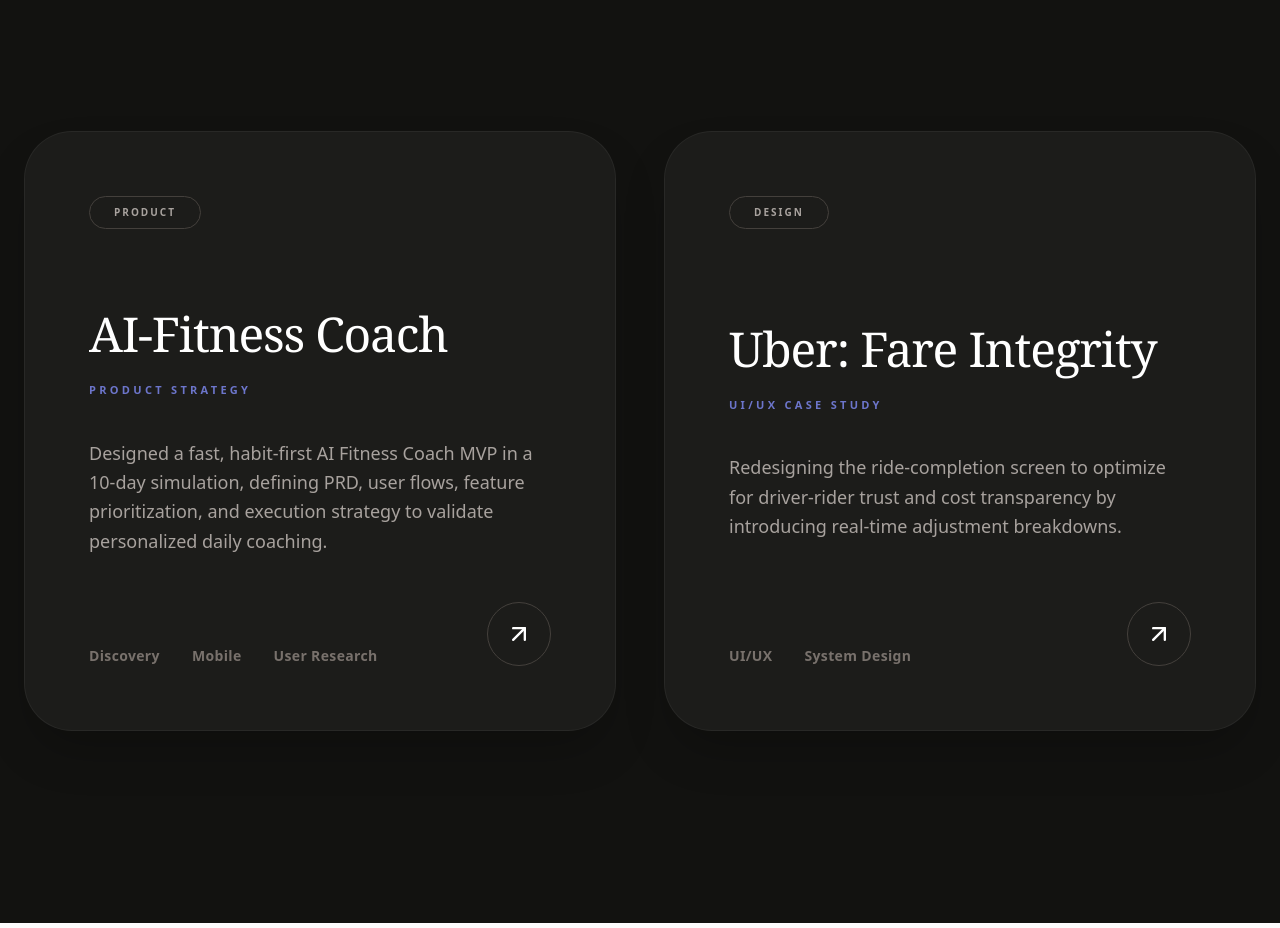
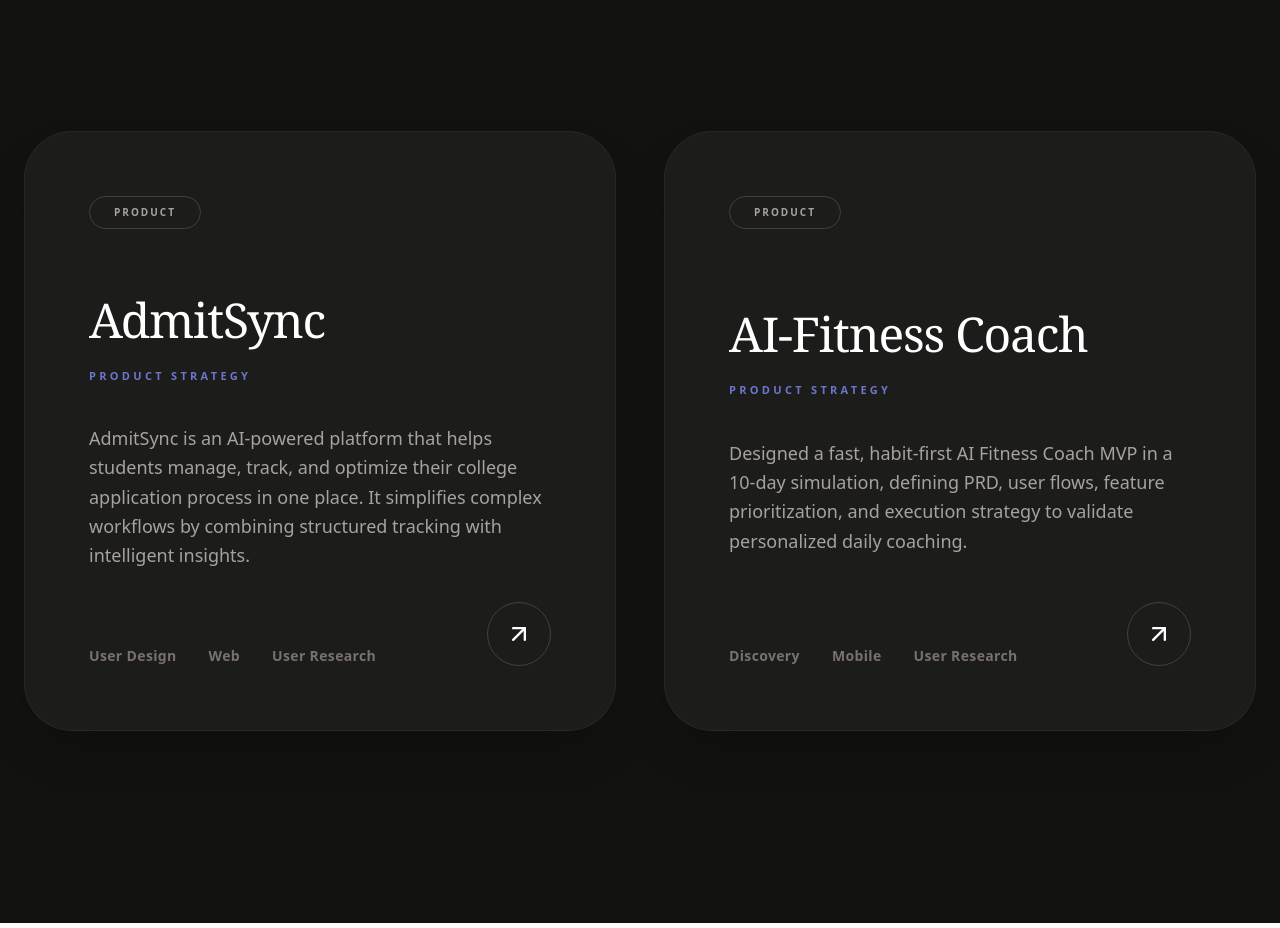
Before and after one commit to Augustya19/The-Portfolio, a React (Vite) app: page / in a window 1280 px wide. Shown: the part 4060-4988 px from the top of the page. Built offline with nearby package versions, Linux system fonts and the light colour scheme; a web font is replaced by a local one.

Commit message:
Add AdmitSync work item and remove Uber case study
Added a new work item for AdmitSync with detailed description and tags. Removed the work item for Uber: Fare Integrity.

```diff
--- a/components/Work.tsx
+++ b/components/Work.tsx
@@ -5,6 +5,14 @@
 import { ArrowUpRight } from 'lucide-react';
 
 const works: WorkItem[] = [
+   {
+    category: 'PRODUCT',
+    title: 'AdmitSync',
+    subTitle: 'PRODUCT STRATEGY',
+    description: 'AdmitSync is an AI-powered platform that helps students manage, track, and optimize their college application process in one place. It simplifies complex workflows by combining structured tracking with intelligent insights.',
+    tags: ['User Design', 'Web', 'User Research'],
+    link: 'https://www.notion.so/AdmitSync-Product-Requirements-Document-339be2d7216a8025aa2df48a8152d912?source=copy_link'
+  },
   {
     category: 'PRODUCT',
     title: 'AI-Fitness Coach',
@@ -12,14 +20,6 @@
     description: 'Designed a fast, habit-first AI Fitness Coach MVP in a 10-day simulation, defining PRD, user flows, feature prioritization, and execution strategy to validate personalized daily coaching.',
     tags: ['Discovery', 'Mobile', 'User Research'],
     link: 'https://www.notion.so/AI-FITNESS-COACH-2c5be2d7216a8071a375fd5e6d48221e?source=copy_link'
-  },
-  {
-    category: 'DESIGN',
-    title: 'Uber: Fare Integrity',
-    subTitle: 'UI/UX CASE STUDY',
-    description: 'Redesigning the ride-completion screen to optimize for driver-rider trust and cost transparency by introducing real-time adjustment breakdowns.',
-    tags: ['UI/UX', 'System Design'],
-    link: 'https://www.notion.so/Case-Study-Real-Time-Fare-Revision-Transparency-for-Ride-Hailing-Apps-Uber-2cabe2d7216a80ce845bd86145758bec?source=copy_link'
   },
   /* {
     category: 'PRODUCT OWNER',
```
